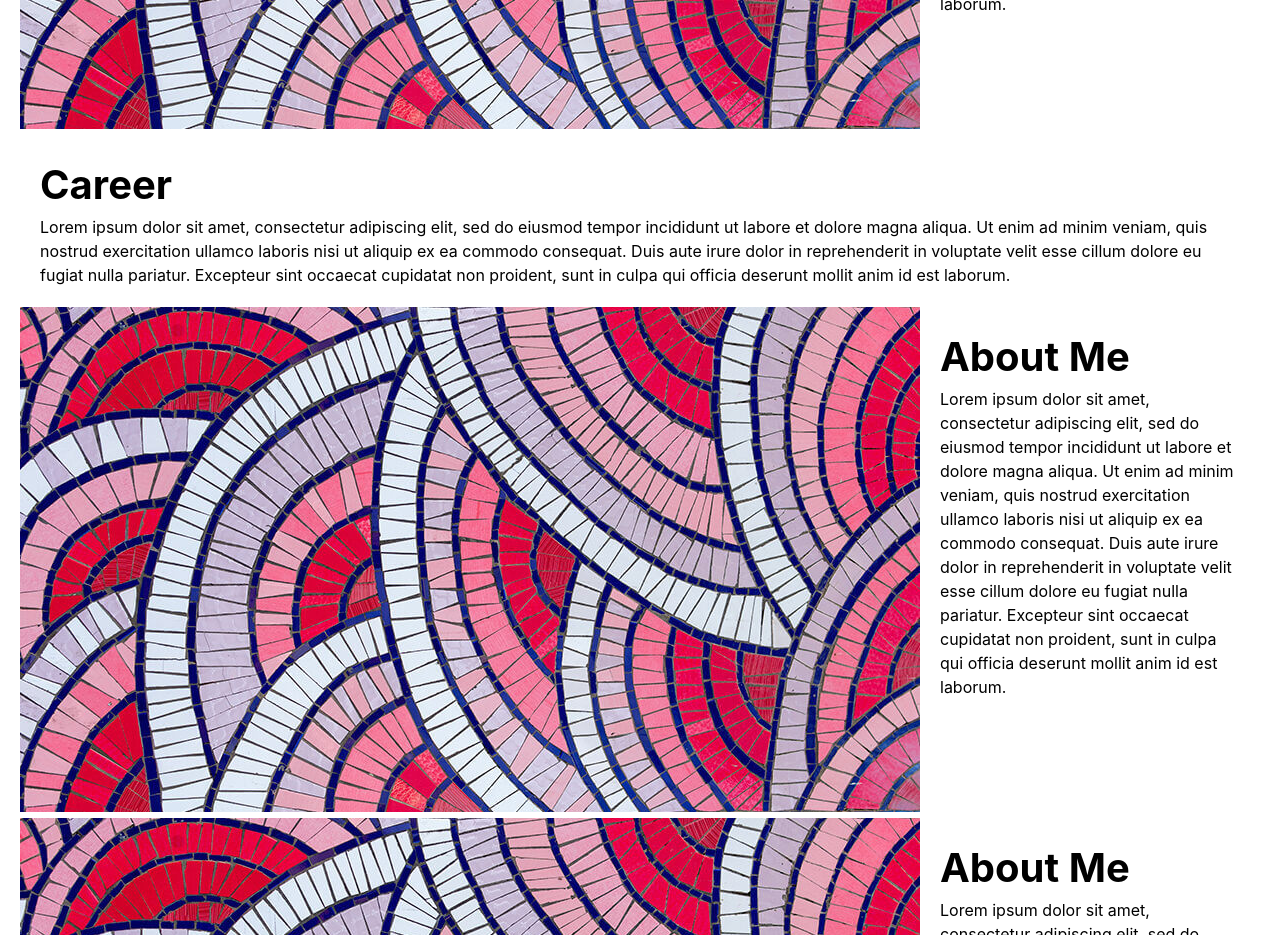
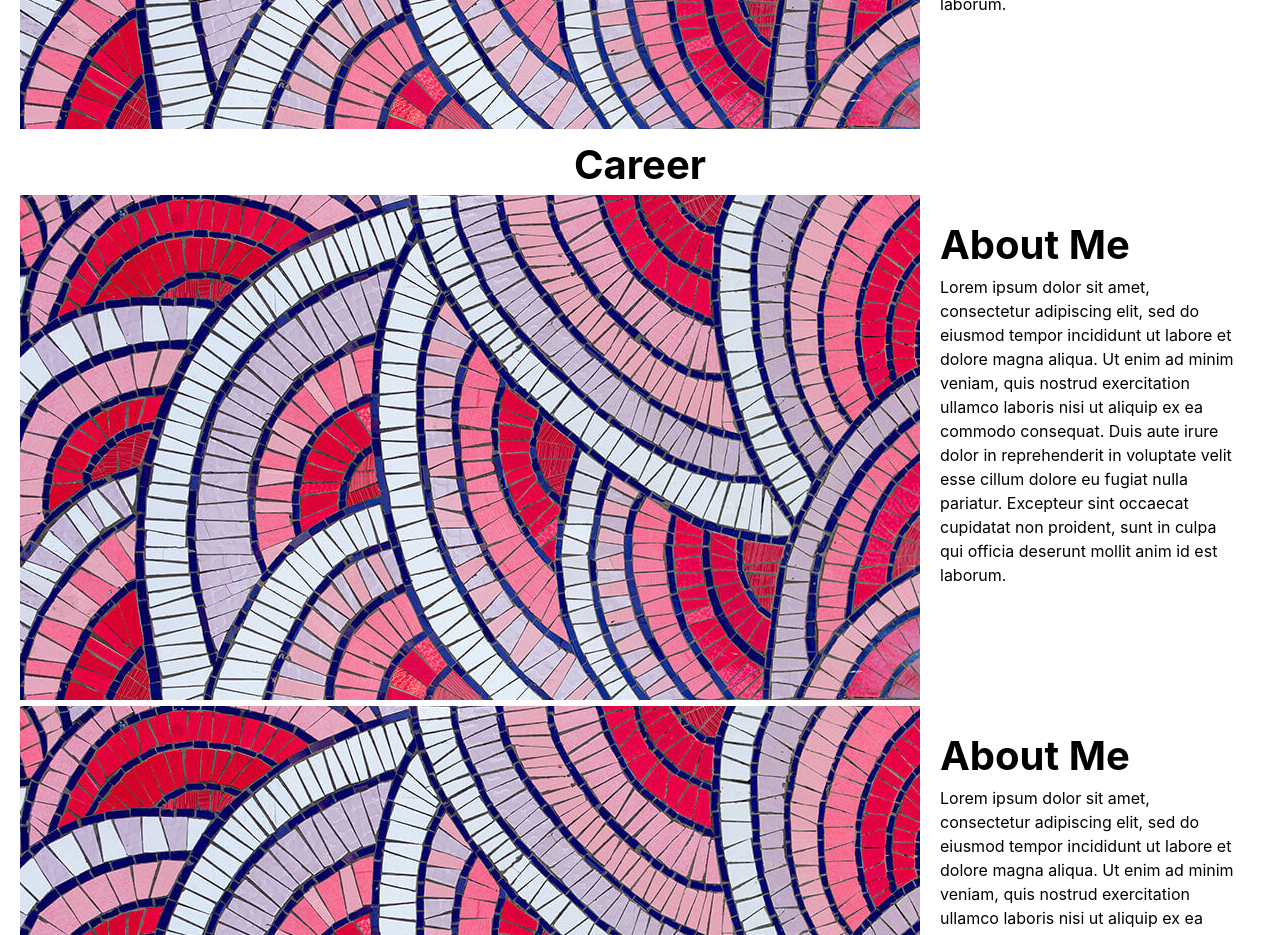
Before and after one commit to LeonTan828/personal-website-2.0, a React (Vite) app: page / in a window 1280 px wide. Shown: the part 840-1775 px from the top of the page. Built offline with nearby package versions, Linux system fonts and the light colour scheme.

Commit message:
add placeholder content for bullets

```diff
--- a/src/components/InfoSections/components/Bullets.tsx
+++ b/src/components/InfoSections/components/Bullets.tsx
@@ -1,4 +1,4 @@
-import '../../../styles/info_sections/components/Bullets.css';
+// import '../../../styles/info_sections/components/Bullets.css';
 
 type BulletsProp = {
   title: string;
--- a/src/components/InfoSections/sections/Career.tsx
+++ b/src/components/InfoSections/sections/Career.tsx
@@ -1,19 +1,29 @@
-// import ImageTile from "../components/ImageTile";
-import TextBox from "../components/TextBox";
-
-// import placeholder2 from "../../../assets/images/placeholder2.jpg"
+import Bullets from "../components/Bullets";
 
 // import '../../../styles/info_sections/Career.css';
 
 function Career() {
 
   const title = 'Career';
-  const bodyContent = `Lorem ipsum dolor sit amet, consectetur adipiscing elit, sed do eiusmod tempor incididunt ut labore et dolore magna aliqua. Ut enim ad minim veniam, quis nostrud exercitation ullamco laboris nisi ut aliquip ex ea commodo consequat. Duis aute irure dolor in reprehenderit in voluptate velit esse cillum dolore eu fugiat nulla pariatur. Excepteur sint occaecat cupidatat non proident, sunt in culpa qui officia deserunt mollit anim id est laborum.`;
+
+  const bodyContent = [
+    {
+      bulletPoint: 'point 1',
+      desc: 'Lorem ipsum dolor sit amet, consectetur adipiscing elit, sed do eiusmod tempor incididunt ut labore et',
+    },
+    {
+      bulletPoint: 'point 2',
+      desc: 'Lorem ipsum dolor sit amet, consectetur adipiscing elit, sed do eiusmod tempor incididunt ut labore et',
+    },
+    {
+      bulletPoint: 'point 3',
+      desc: 'Lorem ipsum dolor sit amet, consectetur adipiscing elit, sed do eiusmod tempor incididunt ut labore et',
+    }
+  ];
 
   return (
     <div className='career'>
-
-      <TextBox
+      <Bullets
         title={title}
         body={bodyContent}
       />
```
